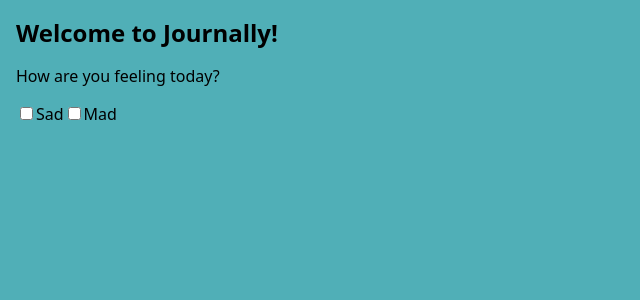
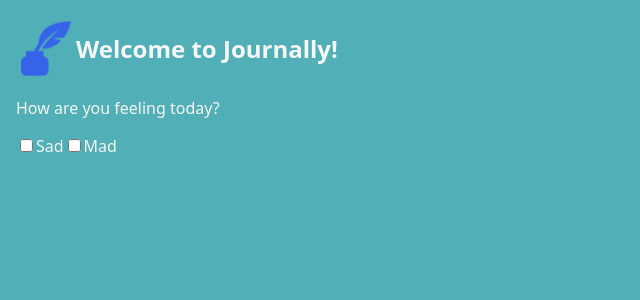
Before and after one commit to Lauren-McMullen/Journally, a React (Create React App) app: page / in a window 1280 px wide. Shown: the top 300 px of the page, without its empty margins (0-640 px from the left). Built offline with nearby package versions, Linux system fonts and the light colour scheme.

Commit message:
"Added beginning of css for header

```diff
--- a/src/App/App.jsx
+++ b/src/App/App.jsx
@@ -2,20 +2,19 @@ import { FC } from 'react'
 import { useState } from "react"
 
 
-
+import logo from "../images/Quill_With_Ink.png"
 import MoodChecklist from "../components/MoodChecklist.jsx"
+import Header from "../components/Header.jsx"
 
 import './style.css'
 
 export const App = ({ name }) => {
   return (
     <div>
+      <Header logo={logo} name={name}/>
 
-      <h1>Welcome to {name}!</h1>
       <p>How are you feeling today?</p>
       <MoodChecklist  sad="Sad" mad="Mad" />
-
-
     </div>
   );
 };
--- a/src/App/style.css
+++ b/src/App/style.css
@@ -6,7 +6,7 @@ body {
   margin: 0;
   padding: 1rem;
   font-family: system-ui, sans-serif;
-  /* color: rgb(246, 246, 246); */
+  color: rgb(246, 246, 246);
   background-color: rgb(80, 175, 183);
 
 }
@@ -15,3 +15,7 @@ h1 {
   font-weight: 800;
   font-size: 1.5rem;
 }
+
+.header {
+  display: flex;
+}
--- /dev/null
+++ b/src/components/Header.jsx
@@ -0,0 +1,10 @@
+
+
+export default function Header(props) {
+    return (
+        <div className="header">
+            <img src={props.logo} alt="Quill in Ink"/>
+            <h1>Welcome to {props.name}!</h1>
+        </div>
+    );
+};
```
